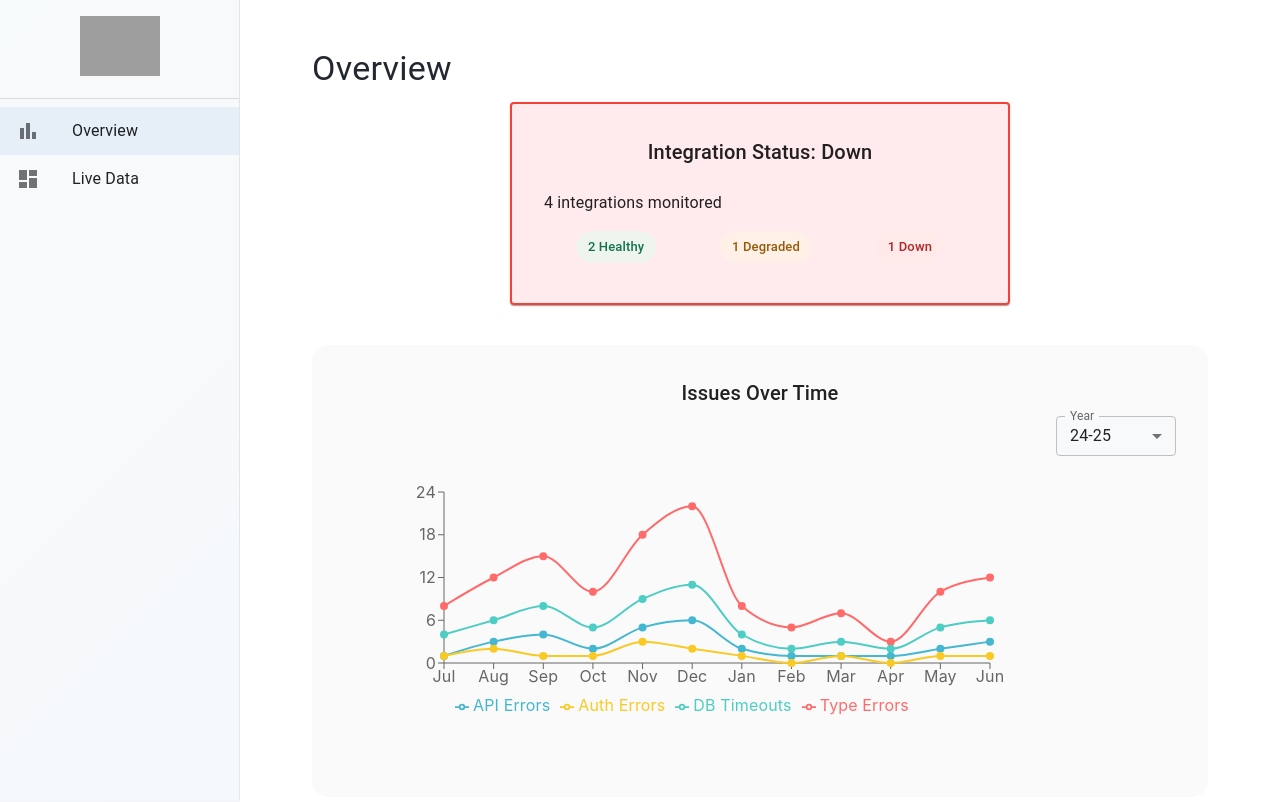
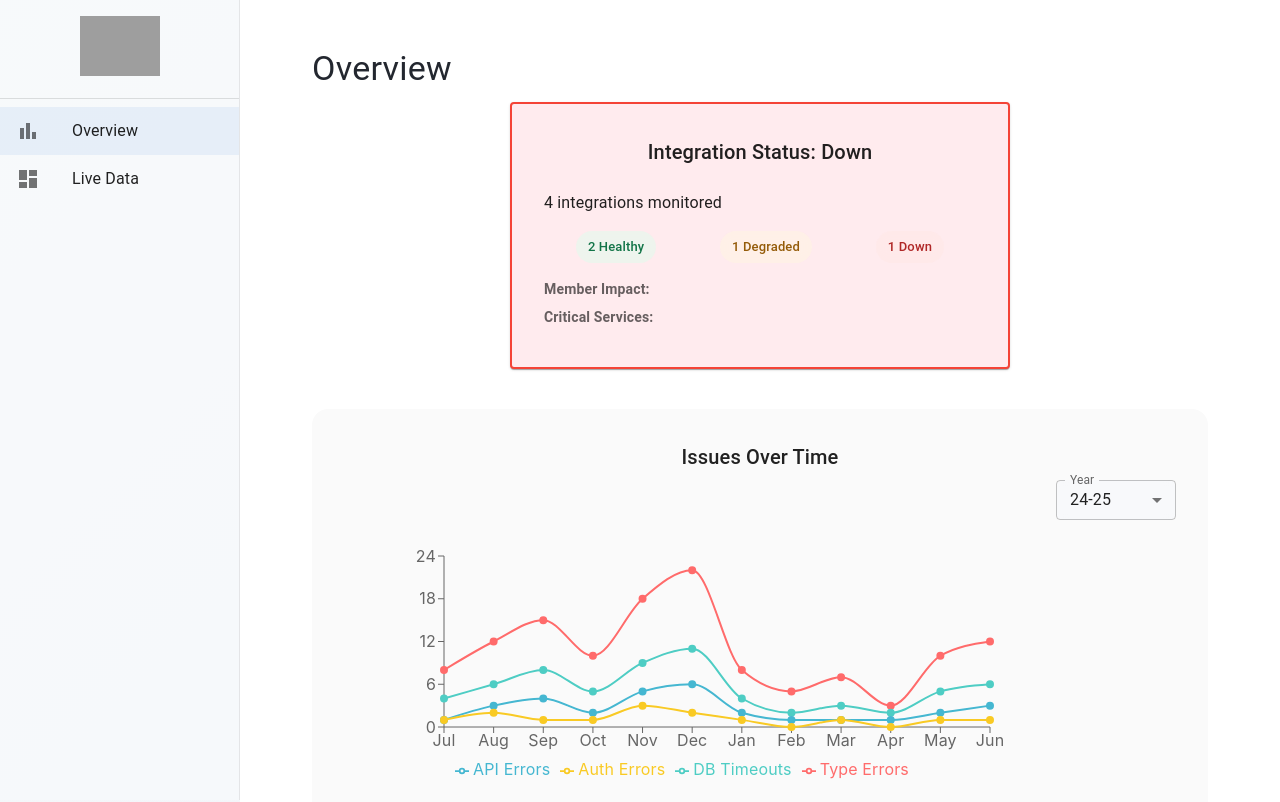
Before and after one commit to Poly1581/FoundersNetworkDashboard, a React (Create React App) app in the folder dashboard-ui/: page / in a window 1280 px wide. Shown: the top 802 px of the page. Built offline with nearby package versions, Linux system fonts and the light colour scheme; grey boxes are pictures that could not be loaded.

Commit message:
Put the Member services text and crictical services places

```diff
--- a/dashboard-ui/src/App.js
+++ b/dashboard-ui/src/App.js
@@ -309,7 +309,7 @@ function SentrySection({ allExpanded }) {
             setExpandedAlertDetails([]);
             setExpandedIntegrations([]);
         }
-    }, [allExpanded, issues, sentryAlerts, sentryIntegrations]);
+    }, [allExpanded, issues.length, sentryAlerts.length, sentryIntegrations.length]);
 
     const fetchSentryIntegrationStatus = async () => {
         try {
@@ -587,6 +587,12 @@ function IntegrationDetailsSection({ integrations, textContent, onAndViewDetails
                                                 </Typography>
                                                 <Typography variant="body2" color="text.secondary">
                                                     Service: {i.name} | Category: {i.category} | Status: {i.status} | Response Time: {i.responseTime} | Last Success: {i.lastSuccess} | Uptime: {i.uptime} | Issue: {i.issue || '—'}
+                                                </Typography>
+                                                <Typography variant="body2" color="text.secondary" sx={{ mt: 1 }}>
+                                                    <strong>Member Impact:</strong>
+                                                </Typography>
+                                                <Typography variant="body2" color="text.secondary" sx={{ mt: 1 }}>
+                                                    <strong>Critical Services:</strong>
                                                 </Typography>
                                             </Box>
                                         </Collapse>
@@ -890,6 +896,12 @@ function IntegrationStatusCard({ systems, status }) {
                             </Tooltip>
                         )}
                     </Box>
+                    <Typography variant="body2" color="text.secondary" sx={{ mt: 2 }}>
+                        <strong>Member Impact:</strong>
+                    </Typography>
+                    <Typography variant="body2" color="text.secondary" sx={{ mt: 1 }}>
+                        <strong>Critical Services:</strong>
+                    </Typography>
                 </Box>
             </CardContent>
         </Card>
@@ -1031,6 +1043,12 @@ function Overview({ integrationStatus, integrationSystems }) {
                             </Tooltip>
                         )}
                     </Box>
+                    <Typography variant="body2" color="text.secondary" sx={{ mt: 2 }}>
+                        <strong>Member Impact:</strong>
+                    </Typography>
+                    <Typography variant="body2" color="text.secondary" sx={{ mt: 1 }}>
+                        <strong>Critical Services:</strong>
+                    </Typography>
                 </Box>
             )
         };
```
